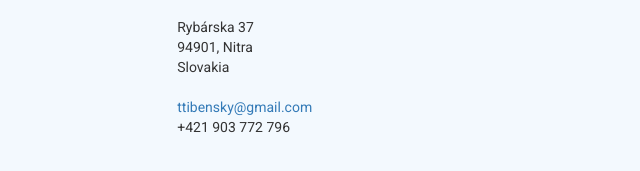
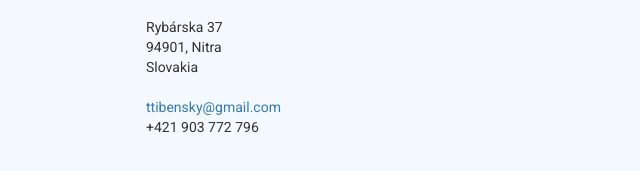
Before and after one commit to ttibensky/zerodivision, a plain HTML site: page index.html in a window 1280 px wide. Shown: the part 133-304 px from the top of the page, without its empty margins (319-959 px from the left). Drawn offline with nearby package versions, Linux system fonts and the light colour scheme.

Commit message:
grid fix

```diff
--- a/index.html
+++ b/index.html
@@ -12,7 +12,8 @@
 <body>
 
 <div class="container">
-    <div class="absolute-center">
+    <div class="col-md-4 col-sm-3 col-xs-0"></div>
+    <div class="absolute-center col-md-4 col-sm-6 col-xs-12">
         <div class="page-header">
             <h1>zero division s.r.o.</h1>
             <p>making it possible</p>
@@ -25,6 +26,7 @@
             +421 903 772 796
         </address>
     </div>
+    <div class="col-md-4 col-sm-3 col-xs-0"></div>
 </div>
 
 </body>
```
Also changed, not shown: 1 other file.
